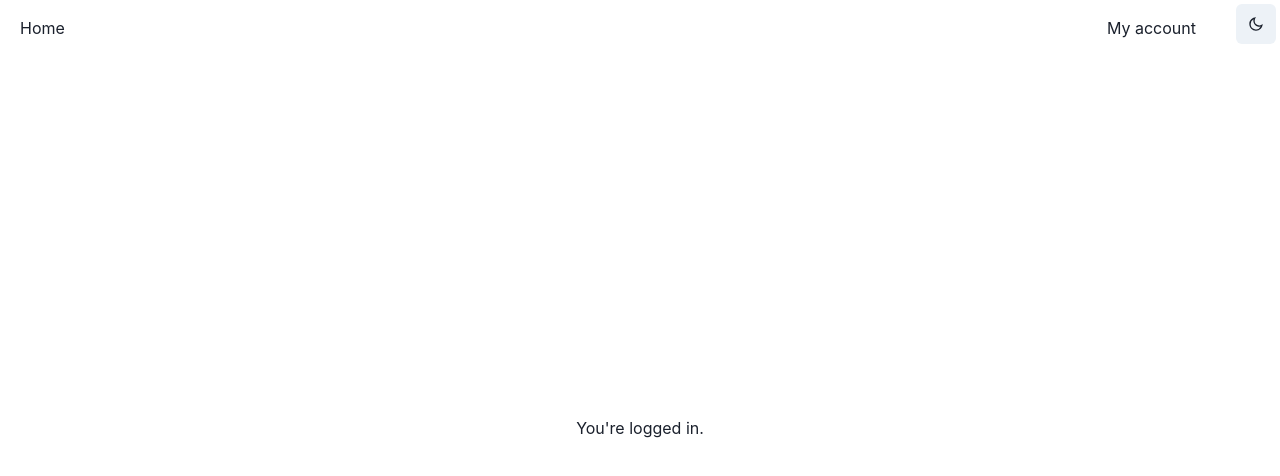
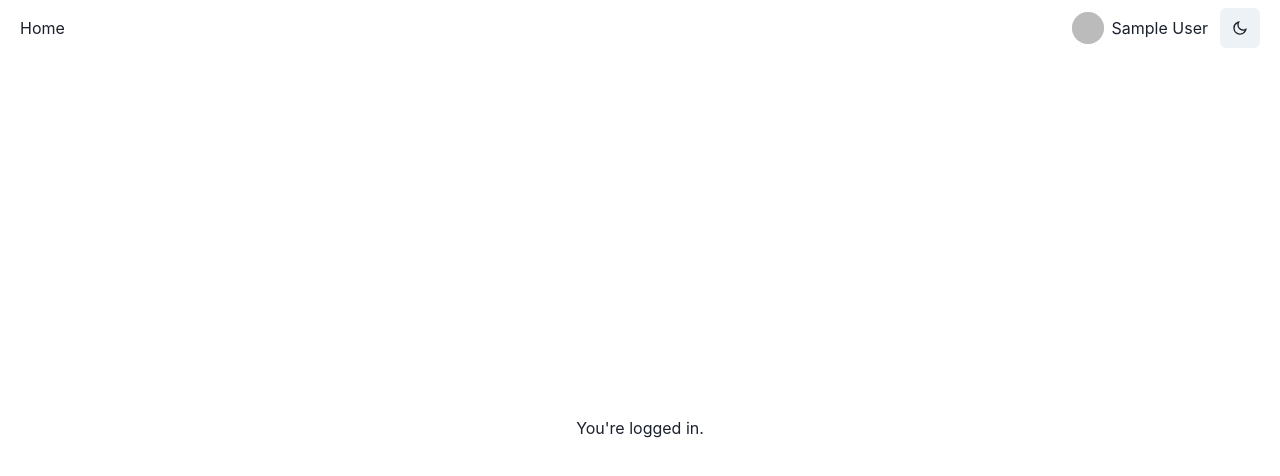
Before and after one commit to DamianWrooby/fishermans-diary, a Next.js app: page /login in a window 1280 px wide. Shown: the top 476 px of the page. Built offline with nearby package versions, Linux system fonts and the light colour scheme; no server answers; sample sign-in values are in the browser's storage.

Commit message:
Add user info in nav and next image to catch row

```diff
--- a/components/atoms/CatchRow.tsx
+++ b/components/atoms/CatchRow.tsx
@@ -1,3 +1,4 @@
+import Image from 'next/image';
 import {
   Modal,
   ModalOverlay,
@@ -18,9 +19,14 @@ const CatchRow = ({ data }) => {
           <>
             <div
               onClick={onOpen}
-              className="rounded-full w-16 h-16 overflow-hidden bg-blue-300 p-0 cursor-zoom-in"
+              className="flex justify-center rounded-full w-16 h-16 overflow-hidden bg-blue-300 p-0 cursor-zoom-in"
             >
-              <img src={data.image} />
+              <Image
+                src={data.image}
+                alt={data.species}
+                width={64}
+                height={64}
+              />
             </div>
             <Modal isOpen={isOpen} onClose={onClose}>
               <ModalOverlay />
@@ -30,7 +36,13 @@ const CatchRow = ({ data }) => {
                 } - ${data.weight}kg / ${data.length}cm`}</ModalHeader>
                 <ModalCloseButton />
                 <ModalBody>
-                  <img src={data.image} />
+                  <Image
+                    src={data.image}
+                    alt={data.species}
+                    width={400}
+                    height={300}
+                  />
+                  {/* <img src={data.image} /> */}
                 </ModalBody>
               </ModalContent>
             </Modal>
--- a/components/molecules/Menu.tsx
+++ b/components/molecules/Menu.tsx
@@ -15,16 +15,41 @@ const Menu = (): JSX.Element => {
           </a>
         </Link>
       </nav>
-      <div className="flex flex-row">
-        <nav className="p-4 mr-2">
+      <div className="flex flex-row items-center">
         {user.data ? (
+          <div>
+            <nav>
               <Link href="/account">
-              <a href="/account" className="p-3">
-                My account
+                <a href="/account">
+                  {user.data.photoURL ? (
+                    <div className="flex flex-row justify-center items-center">
+                      <div className="w-8 h-8 mr-2 rounded-full bg-gray-300 overflow-hidden">
+                        <img src={user.data.photoURL} />
+                      </div>
+                      <div className="mr-2">
+                        {user.data.displayName
+                          ? user.data.displayName
+                          : user.data.email}
+                      </div>
+                    </div>
+                  ) : (
+                    <div className="flex flex-row justify-center items-center">
+                      <div className="p-1 w-8 h-8 mr-2 rounded-full bg-gray-300 overflow-hidden">
+                        <img src="/user.svg" />
+                      </div>
+                      <div className="mr-2">
+                        {user.data.displayName
+                          ? user.data.displayName
+                          : user.data.email}
+                      </div>
+                    </div>
+                  )}
                 </a>
               </Link>
+            </nav>
+          </div>
         ) : (
-            <>
+          <nav className="p-4 mr-2">
             <Link href="/login">
               <a href="/login" className="p-3">
                 Sign In
@@ -35,10 +60,9 @@ const Menu = (): JSX.Element => {
                 Sign Up
               </a>
             </Link>
-            </>
+          </nav>
         )}
-        </nav>
-        <div className="p-1">
+        <div className="p-1 mr-4">
           <IconButton
             aria-label="Toggle dark mode"
             onClick={toggleColorMode}
--- a/components/organisms/CatchList.tsx
+++ b/components/organisms/CatchList.tsx
@@ -20,12 +20,12 @@ const CatchList = (): JSX.Element => {
       const results = await db.collection('catches').get();
       const tmp = [];
       results.docs.map((doc) => {
-        tmp.push({ ...doc.data() });
+        tmp.push({ id: doc.id, ...doc.data() });
       });
       setCatches(tmp);
-      console.log(catches);
     };
     fetchCatches();
+    console.log(catches);
   }, []);
 
   return (
@@ -41,7 +41,7 @@ const CatchList = (): JSX.Element => {
         <p className="w-1/8">time</p>
       </div>
       {catches.map((el) => {
-        return <CatchRow data={el} />;
+        return <CatchRow key={el.id} data={el} />;
       })}
     </>
   );
--- a/next.config.js
+++ b/next.config.js
@@ -2,3 +2,9 @@
 const withTM = require('next-transpile-modules')(['ol']); // pass the modules you would like to see transpiled
 
 module.exports = withTM();
+
+module.exports = {
+  images: {
+    domains: ['firebasestorage.googleapis.com'],
+  },
+};
--- a/pages/account.tsx
+++ b/pages/account.tsx
@@ -31,7 +31,7 @@ const Account: React.FC<React.ReactNode> = () => {
     <>
       <Menu />
       {user.data ? (
-        <div className="container flex flex-col justify-center items-center h-screen">
+        <div className="flex flex-col justify-center items-center h-screen">
           <p className="p-2">{`Welcome ${user.data.email}`}</p>
           <Button
             className="p-4 m-4"
```
Also changed, not shown: public/user.svg (added). Lines whose indentation alone changed are shown as unchanged.
